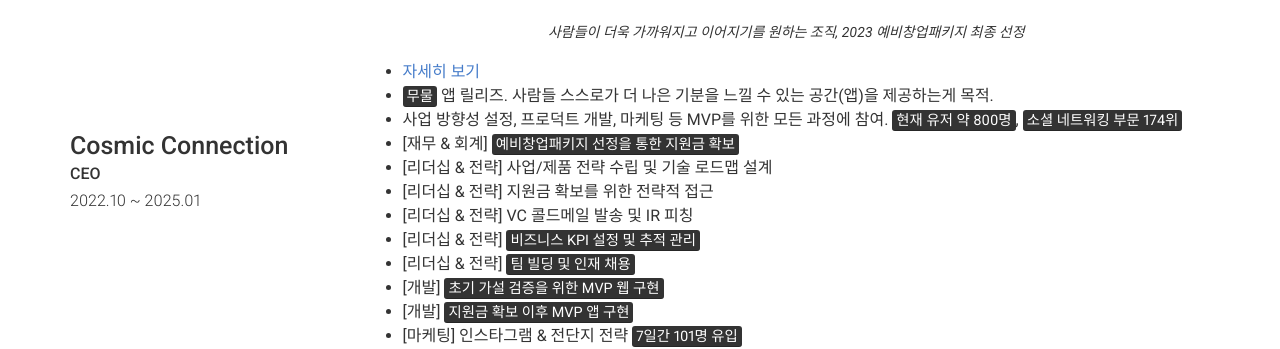
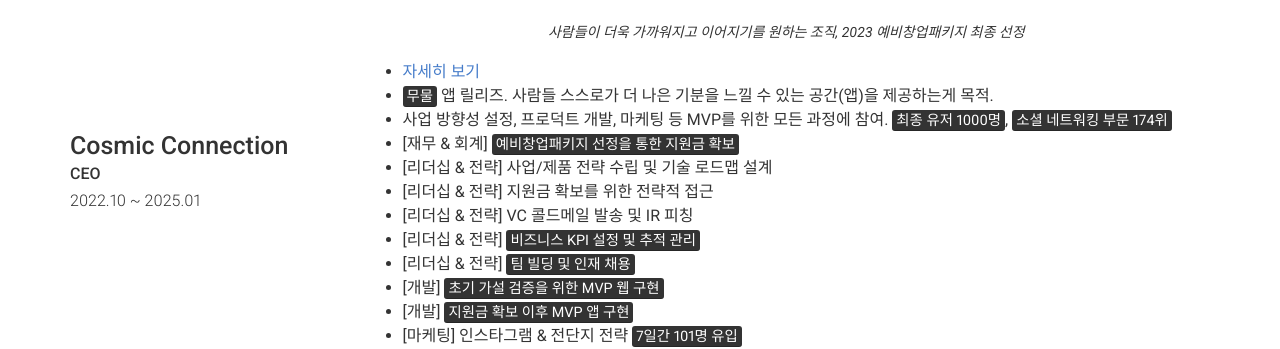
Before and after one commit to currenjin/resume, a Jekyll site: the page built from index.md, in a window 1280 px wide and 900 px high, scrolled down 757 px. Shown: the part 148-497 px from the top of the window. Built offline with Jekyll 4.4.1, drawn with Linux system fonts in a browser that asks for light colours; nearby versions of some CDN libraries.

Commit message:
Docs: Cosmic connection

```diff
--- a/_config.yml
+++ b/_config.yml
@@ -86,7 +86,7 @@ content:
         description: |
           - [자세히 보기](https://www.notion.so/currenjin/COSMIC-CONNECTION-1d27e2088c5e8033825edae90fc9eb9f?pvs=4)
           - <mark>무물</mark> 앱 릴리즈. 사람들 스스로가 더 나은 기분을 느낄 수 있는 공간(앱)을 제공하는게 목적.
-          - 사업 방향성 설정, 프로덕트 개발, 마케팅 등 MVP를 위한 모든 과정에 참여. <mark>현재 유저 약 800명</mark>, <mark>소셜 네트워킹 부문 174위</mark>
+          - 사업 방향성 설정, 프로덕트 개발, 마케팅 등 MVP를 위한 모든 과정에 참여. <mark>최종 유저 1000명</mark>, <mark>소셜 네트워킹 부문 174위</mark>
           - [재무 & 회계] <mark>예비창업패키지 선정을 통한 지원금 확보</mark>
           - [리더십 & 전략] 사업/제품 전략 수립 및 기술 로드맵 설계
           - [리더십 & 전략] 지원금 확보를 위한 전략적 접근
```
